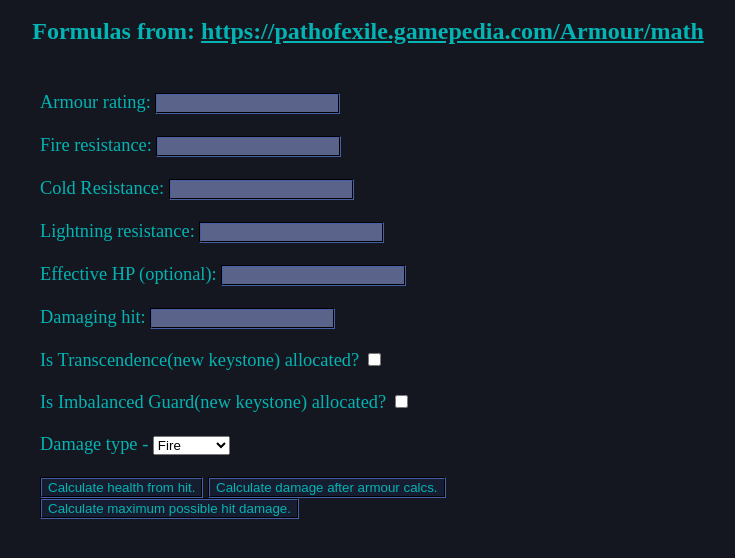
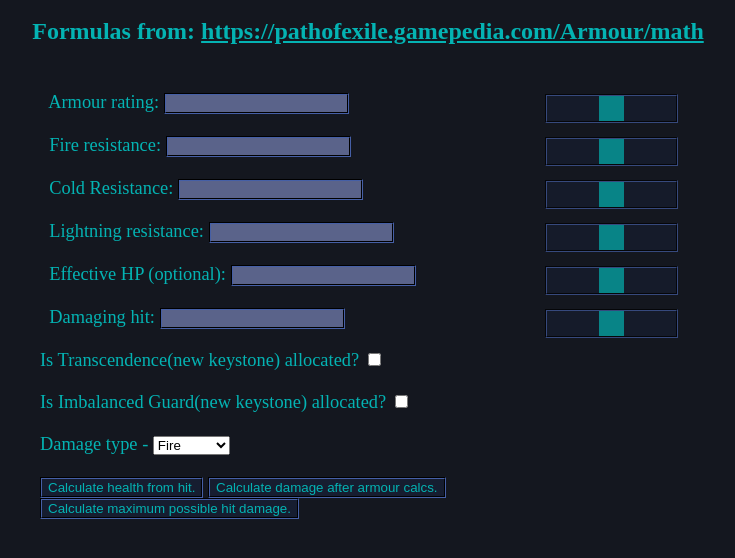
Before and after one commit to A-Amen/PoeArmourCalc, a plain HTML site: page index.html in a window 1280 px wide. Shown: the part 48-606 px from the top of the page, without its empty margins (272-1007 px from the left). Drawn offline with Linux system fonts and the light colour scheme.

Commit message:
Slider testing

```diff
--- a/index.html
+++ b/index.html
@@ -7,18 +7,36 @@
         <h1>Armor calculations for Path Of Exile</h1>
         <h2>Formulas from: <a href="https://pathofexile.gamepedia.com/Armour/math">https://pathofexile.gamepedia.com/Armour/math</a></h2><br>
         <div class="center">
-                <label for = "armour">Armour rating:</label>
-                <input type = "number" id = "armour" name = "armour"><br><br>
-                <label for = "fire_res">Fire resistance:</label>
-                <input type = "number" id = "fire_res" name = "fire_res" max="90"><br><br>
-                <label for="cold_res">Cold Resistance:</label>
-                <input type = "number" id = "cold_res" name = "cold_res" max="90"><br><br>
-                <label for="lightning_res">Lightning resistance:</label>
-                <input type = "number" id = "lightning_res" name = "lightning_res" max="90"><br><br>
-                <label for="health">Effective HP (optional):</label>
-                <input type="number" id="health" name="health"><br><br>
-                <label for="damage_hit">Damaging hit:</label>
-                <input type="number" id="damage_hit" name="damage_hit"><br><br>
+                <label for = "armour">&nbsp; Armour rating:</label>
+                <input type = "number" id = "armour" name = "armour">
+                <div class = "slidecontainer" style="float:right;">
+                    <input type = "range" min = "0" max ="150000" class = "slider" id = "armour_slider">
+                </div><br><br>
+                <label for = "fire_res">&nbsp; Fire resistance:</label>
+                <input type = "number" id = "fire_res" name = "fire_res" max="90">
+                <div class = "slidecontainer" style="float:right;">
+                    <input type = "range" min = "0" max ="90" class = "slider" id = "fres_slider">
+                </div><br><br>
+                <label for="cold_res">&nbsp; Cold Resistance:</label>
+                <input type = "number" id = "cold_res" name = "cold_res" max="90">
+                <div class = "slidecontainer" style="float:right;">
+                    <input type = "range" min = "0" max ="90" class = "slider" id = "cres_slider">
+                </div><br><br>
+                <label for="lightning_res">&nbsp; Lightning resistance:</label>
+                <input type = "number" id = "lightning_res" name = "lightning_res" max="90">
+                <div class = "slidecontainer" style="float:right;">
+                    <input type = "range" min = "0" max ="90" class = "slider" id = "lres_slider">
+                </div><br><br>
+                <label for="health">&nbsp; Effective HP (optional):</label>
+                <input type="number" id="health" name="health">
+                <div class = "slidecontainer" style="float:right;">
+                    <input type = "range" min = "0" max ="15000" class = "slider" id = "h_slider">
+                </div><br><br>
+                <label for="damage_hit">&nbsp; Damaging hit:</label>
+                <input type="number" id="damage_hit" name="damage_hit">
+                <div class = "slidecontainer" style="float:right;">
+                    <input type = "range" min = "0" max ="90000" class = "slider" id = "hit_slider">
+                </div><br><br>
                 <label for="Transcendence">Is Transcendence(new keystone) allocated? </label>
                 <input type="checkbox" id = "Transcendence" name="Transcendence"><br><br>
                 <label for="Transcendence">Is Imbalanced Guard(new keystone) allocated? </label>
@@ -38,4 +56,5 @@
                 <div id="toFill"></div>
         </div>
     </body>
+    <script src="sliders.js"></script>
 </html>
--- /dev/null
+++ b/sliders.js
@@ -0,0 +1,30 @@
+// Armor slider
+var armour_slider = document.getElementById('armour_slider')
+armour_slider.step = "5"
+var armour_value = document.getElementById('armour')
+armour_slider.oninput = function(){ armour_value.value = armour_slider.value}
+
+// fire_res slider
+var fire_slider = document.getElementById('fres_slider')
+var fire_value = document.getElementById('fire_res')
+fire_slider.oninput = function(){ fire_value.value = fire_slider.value}
+
+// cold_res slider
+var cold_slider = document.getElementById('cres_slider')
+var cold_value = document.getElementById('cold_res')
+cold_slider.oninput = function(){ cold_value.value = cold_slider.value}
+
+// lightning_res slider
+var lightning_slider = document.getElementById('lres_slider')
+var lightning_value = document.getElementById('lightning_res')
+lightning_slider.oninput = function(){ lightning_value.value = lightning_slider.value}
+
+// health slider
+var h_slider = document.getElementById('h_slider')
+var h_value = document.getElementById('health')
+h_slider.oninput = function(){ h_value.value = h_slider.value}
+
+// dmg_hit slider
+var dmg_hit_slider = document.getElementById('hit_slider')
+var dmg_hit_value = document.getElementById('damage_hit')
+dmg_hit_slider.oninput = function(){ dmg_hit_value.value = dmg_hit_slider.value}
--- a/styles.css
+++ b/styles.css
@@ -24,4 +24,33 @@ input, button
     background-color: #161d30;
     border: 2px groove #222f52;
 }
-/* #008080 - set font color */
+
+
+.slider {
+    -webkit-appearance: none;  /* Override default CSS styles */
+    appearance: none;
+    opacity: 0.7; /* Set transparency (for mouse-over effects on hover) */
+    -webkit-transition: .2s; /* 0.2 seconds transition on hover */
+    transition: opacity .2s;
+  }
+  /* Mouse-over effects */
+  .slider:hover {
+    opacity: 1; /* Fully shown on mouse-over */
+  }
+
+  /* The slider handle (use -webkit- (Chrome, Opera, Safari, Edge) and -moz- (Firefox) to override default look) */
+  .slider::-webkit-slider-thumb {
+    -webkit-appearance: none; /* Override default look */
+    appearance: none;
+    width: 25px; /* Set a specific slider handle width */
+    height: 25px; /* Slider handle height */
+    background: #04b3b3; /* Green background */
+    cursor: pointer; /* Cursor on hover */
+  }
+
+  .slider::-moz-range-thumb {
+    width: 25px; /* Set a specific slider handle width */
+    height: 25px; /* Slider handle height */
+    background: #04b3b3; /* Green background */
+    cursor: pointer; /* Cursor on hover */
+  }
```
